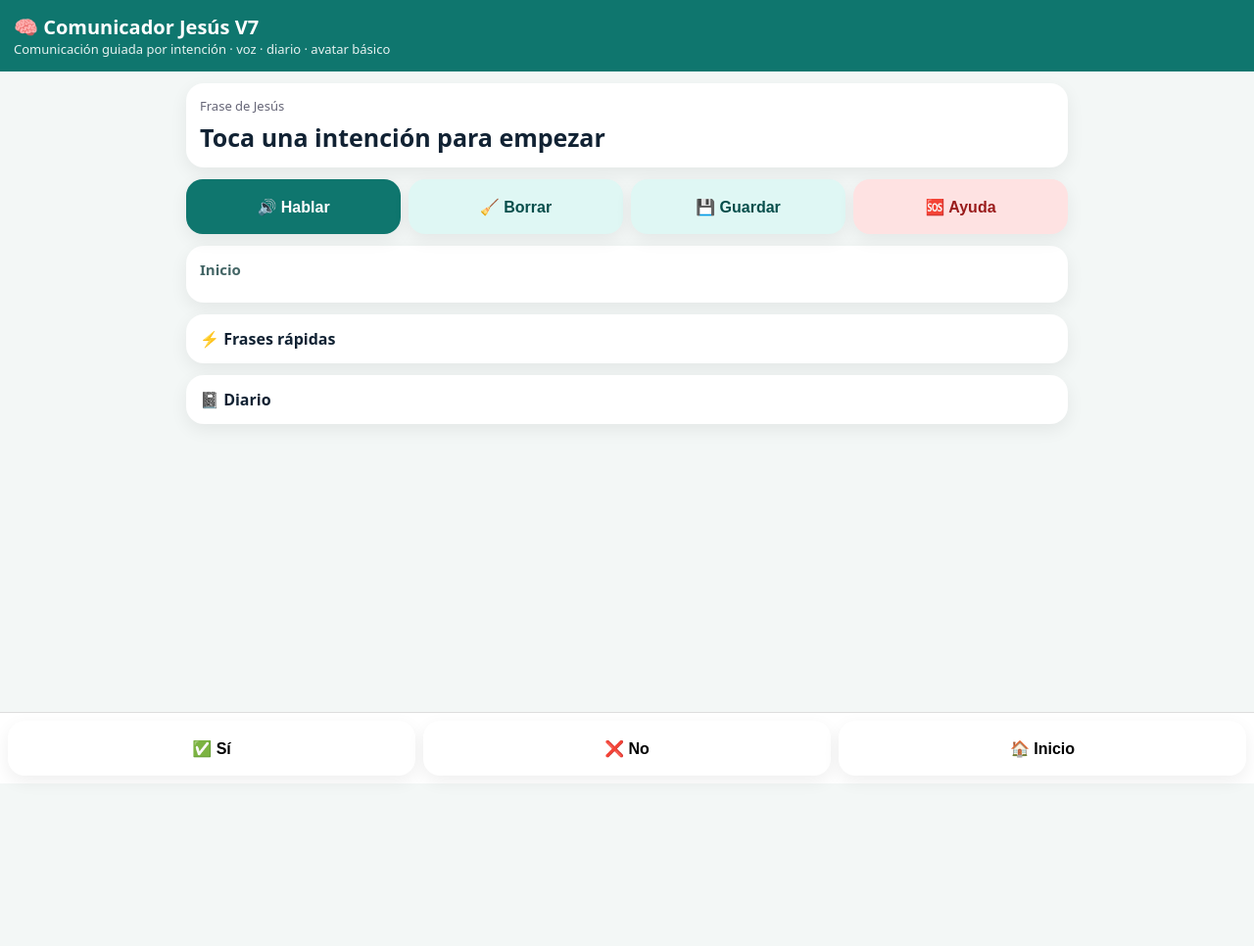
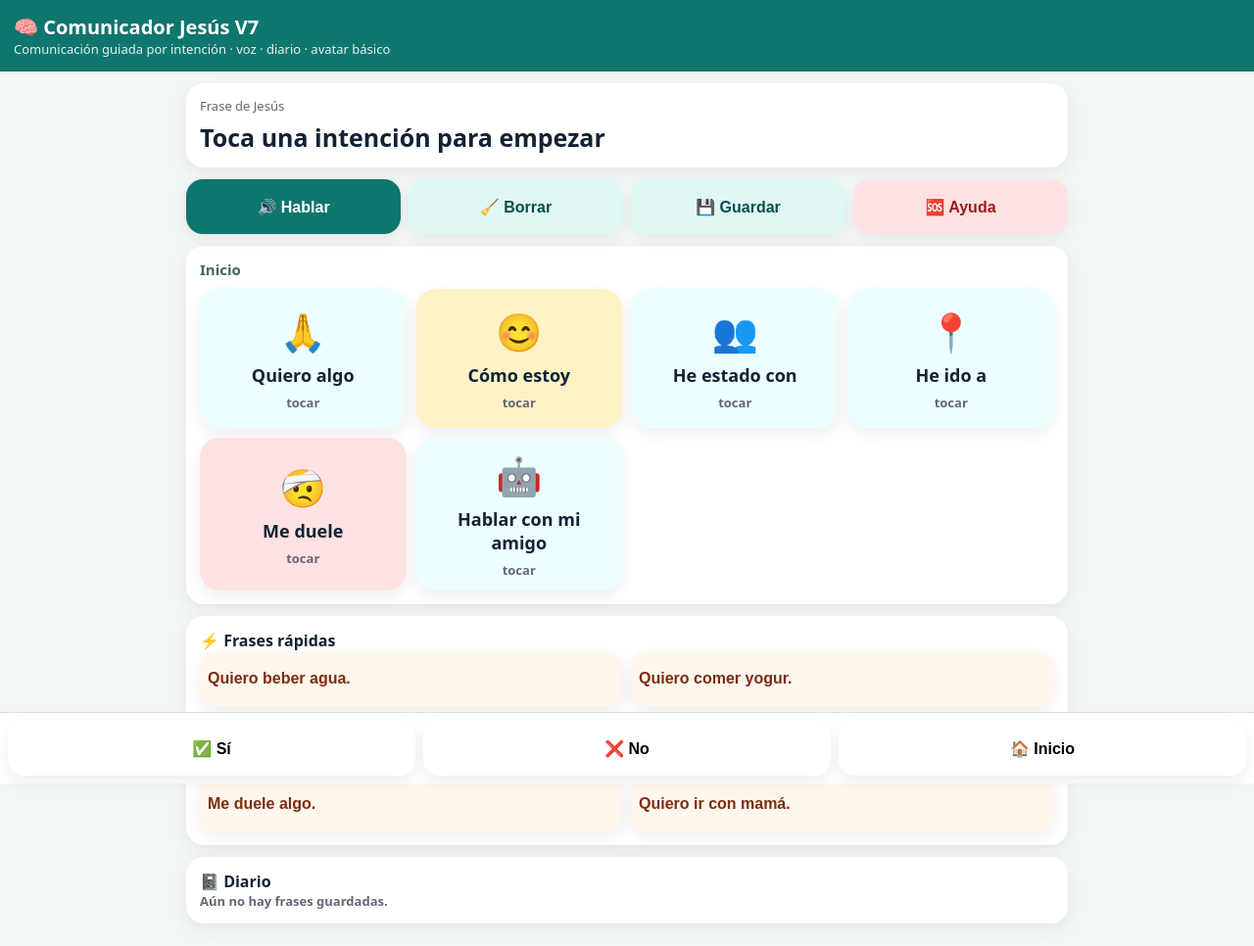
Before and after one commit to alexjr1983/-comunicador-jesus, a plain HTML site: page index.html in a window 1280 px wide. Shown: the whole page at 98% size. Before the commit the page ends 800 px from the top, so only its background shows below. Drawn offline with Linux system fonts and the light colour scheme.

Commit message:
Add files via upload

```diff
--- a/index.html
+++ b/index.html
@@ -47,7 +47,37 @@ main{margin-bottom:82px}
 let sentence="", screen="home";
 const quick=["Quiero beber agua.","Quiero comer yogur.","Quiero descansar.","Estoy cansado.","Me duele algo.","Quiero ir con mamá."];
 
+const screens={
+home:["Inicio",[
+["🙏","Quiero algo","quiero","main"],["😊","Cómo estoy","estado","emotion"],["👥","He estado con","personas","main"],["📍","He ido a","lugares","main"],["🤕","Me duele","dolor","pain"],["🤖","Hablar con mi amigo","avatar","main"]
+]],
+quiero:["Quiero...",[
+["🍽️","Comer","comer","food"],["💧","Beber","beber","main"],["🛏️","Descansar","final:Quiero descansar.","main"],["🎮","Jugar","final:Quiero jugar.","main"],["👩","Mamá","final:Quiero ir con mamá.","main"],["👨","Papá","final:Quiero ir con papá.","main"],["👦","Diego","final:Quiero estar con Diego.","main"],["🚽","Baño","final:Quiero ir al baño.","main"],["⬅️","Volver","home",""]
+]],
+comer:["Quiero comer...",[
+["🥛","Yogur","final:Quiero comer yogur.","food"],["🍌","Plátano","final:Quiero comer plátano.","food"],["🍪","Galleta","final:Quiero comer galleta.","food"],["🍝","Pasta","final:Quiero comer pasta.","food"],["🍗","Pollo","final:Quiero comer pollo.","food"],["🍞","Pan","final:Quiero comer pan.","food"],["🥣","Puré","final:Quiero comer puré.","food"],["🍎","Fruta","final:Quiero comer fruta.","food"],["⬅️","Volver","quiero",""]
+]],
+beber:["Quiero beber...",[
+["💧","Agua","final:Quiero beber agua.","main"],["🥤","Zumo","final:Quiero beber zumo.","main"],["🥛","Leche","final:Quiero beber leche.","main"],["⬅️","Volver","quiero",""]
+]],
+estado:["Estoy...",[
+["😊","Contento","final:Estoy contento.","emotion"],["😐","Normal","final:Estoy normal.","emotion"],["😢","Triste","final:Estoy triste.","emotion"],["😠","Enfadado","final:Estoy enfadado.","emotion"],["😴","Cansado","final:Estoy cansado.","emotion"],["😰","Nervioso","final:Estoy nervioso.","emotion"],["❤️","Te quiero","final:Te quiero.","emotion"],["⬅️","Volver","home",""]
+]],
+personas:["He estado con...",[
+["👩","Mamá","final:He estado con mamá.","main"],["👨","Papá","final:He estado con papá.","main"],["👦","Diego","final:He estado con Diego.","main"],["👤","Erik","final:He estado con Erik.","main"],["👤","Carol","final:He estado con Carol.","main"],["🏫","Profesor","final:He estado con mi profesor.","main"],["👴","Abuelo Vicente","final:He estado con el abuelo Vicente.","main"],["👵","Abuela Isabel","final:He estado con la abuela Isabel.","main"],["⬅️","Volver","home",""]
+]],
+lugares:["He ido a...",[
+["🏫","Colegio","final:Hoy he ido al colegio.","main"],["🏊","Natación","final:Hoy he ido a natación.","main"],["🗣️","Logopedia","final:Hoy he ido a logopedia.","main"],["🏀","Baloncesto","final:Hoy he ido a baloncesto.","main"],["🏠","Casa","final:Hoy he estado en casa.","main"],["👵","Abuelos","final:Hoy he ido a casa de los abuelos.","main"],["🏥","Médico","final:Hoy he ido al médico.","main"],["⬅️","Volver","home",""]
+]],
+dolor:["Me duele...",[
+["🤕","Algo","final:Me duele algo.","pain"],["🦷","Boca","final:Me duele la boca.","pain"],["👂","Oído","final:Me duele el oído.","pain"],["🤢","Barriga","final:Me duele la barriga.","pain"],["🦵","Pierna","final:Me duele la pierna.","pain"],["😵","Mareado","final:Estoy mareado.","pain"],["💊","Medicina","final:Necesito medicina.","pain"],["⬅️","Volver","home",""]
+]],
+avatar:["🤖 Mi amigo",[
+["👋","Hola","final:Hola amigo.","main"],["😊","Estoy contento","final:Estoy contento.","emotion"],["😴","Estoy cansado","final:Estoy cansado.","emotion"],["🏫","Colegio","final:Hoy he ido al colegio.","main"],["🏊","Natación","final:Hoy he ido a natación.","main"],["👦","Diego","final:He estado con Diego.","main"],["⬅️","Volver","home",""]
+]]
+};
 
+function render(){
  const [path,items]=screens[screen]; document.getElementById("path").textContent=path;
  const grid=document.getElementById("grid"); grid.innerHTML="";
  items.forEach(([e,t,a,c])=>{
```
